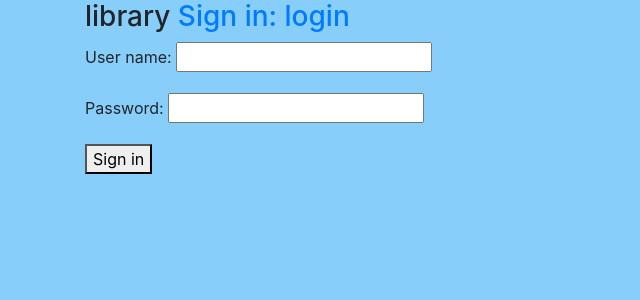
After one commit to fadich/py-101-library, a Django app: page /books/login/ in a window 1280 px wide. The commit adds this page. Shown: the top 300 px of the page, without its empty margins (0-640 px from the left). Run offline with Django 4.2, Linux system fonts and the light colour scheme.

Commit message:
Added-login page

```diff
--- a/books/templates/base.html
+++ b/books/templates/base.html
@@ -11,6 +11,7 @@
 <div class="container">
     <h1 class="h3">
         library
+        <a href="{% url "user_login" %}">Sign in: login</a>
     </h1>
     <div>
         {% block content %}
--- /dev/null
+++ b/books/templates/user_login.html
@@ -0,0 +1,23 @@
+{% extends 'base.html' %}
+
+{% block content %}
+<form action="{% url 'user_login' %}" method="post">
+    {% csrf_token %}
+    <p>
+        <label for="username"> User name: </label>
+        <input id="username" type="text" name="username">
+    </p>
+    <p>
+        <label for="password"> Password: </label>
+        <input id="password" type="password" name="password">
+    </p>
+    <p style="color: blue">
+        {% if error %}
+            {{ error }}
+        {% endif %}
+    </p>
+    <p>
+        <button type="submit">Sign in</button>
+    </p>
+</form>
+{% endblock %}
--- a/books/urls.py
+++ b/books/urls.py
@@ -1,9 +1,9 @@
 from django.urls import path
 from django.views.generic import TemplateView
-from .views import home, BookListView, BookView
+from .views import home, BookListView, BookView, user_login
 
 urlpatterns = [
-
     path('', BookListView.as_view()),
-    path('<int:pk>/', BookView.as_view())
+    path('<int:pk>/', BookView.as_view()),
+    path('login/', user_login, name='user_login')
 ]
--- a/books/views.py
+++ b/books/views.py
@@ -1,11 +1,30 @@
 from django.shortcuts import render
 from .models import Book
 from django.views.generic import TemplateView, DetailView
+from django.contrib.auth import authenticate, login, logout
+from django.http import HttpResponseRedirect
+
+
+def user_login(request):
+    if request.method == "POST":
+        user_name = request.POST.get('username')
+        password = request.POST.get('password')
+        user = authenticate(username=user_name, password=password)
+        if user is not None:
+            login(request, user)
+            return HttpResponseRedirect('/books/')
+        else:
+            return render(request, 'user_login.html', context={
+                'error': 'invalid credentials'
+            })
+    else:
+        return render(request, 'user_login.html')
 
 
 def home(request):
     books = Book.objects.all()
-    return render(request,'home.html',{'books':books})
+    return render(request, 'home.html', {'books': books})
+
 
 class BookListView(TemplateView):
     template_name = 'home.html'
@@ -16,6 +35,7 @@ class BookListView(TemplateView):
 
         return context
 
+
 class BookView(DetailView):
     template_name = 'book_details.html'
     model = Book
```
